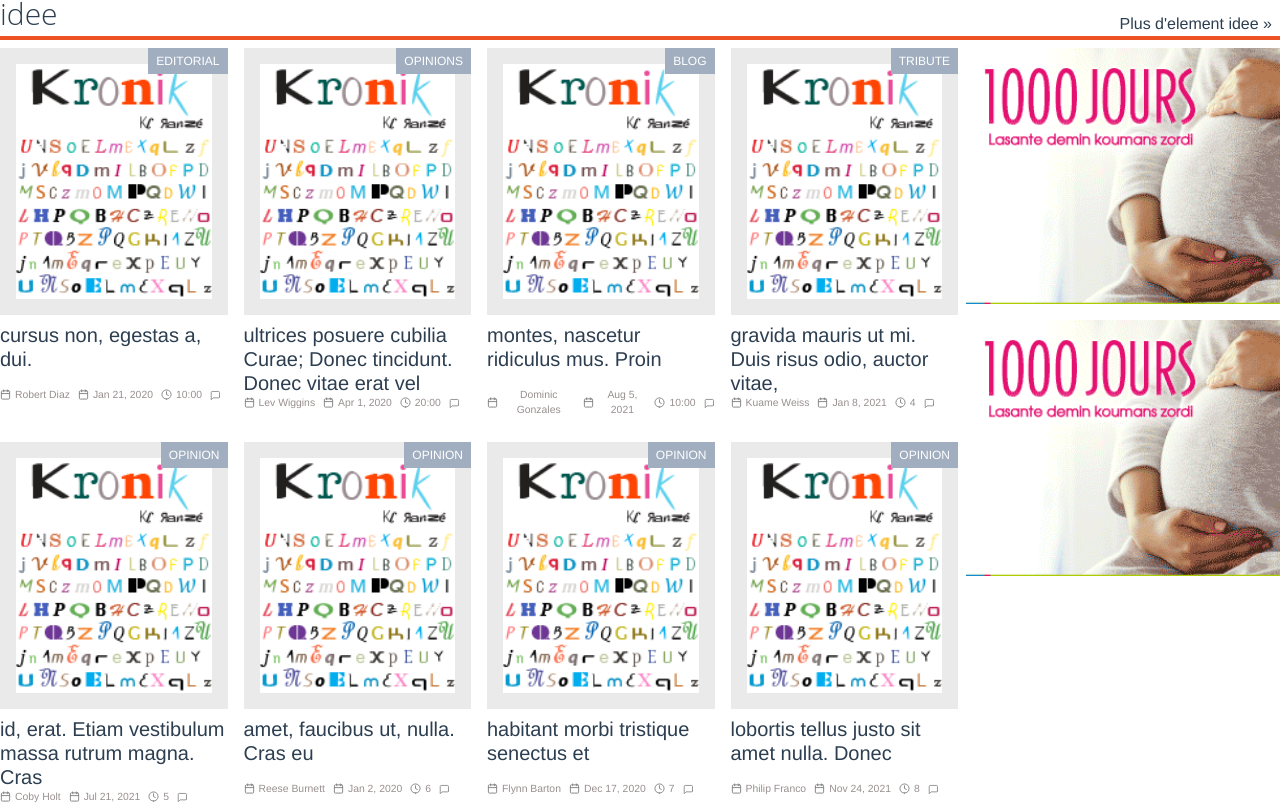
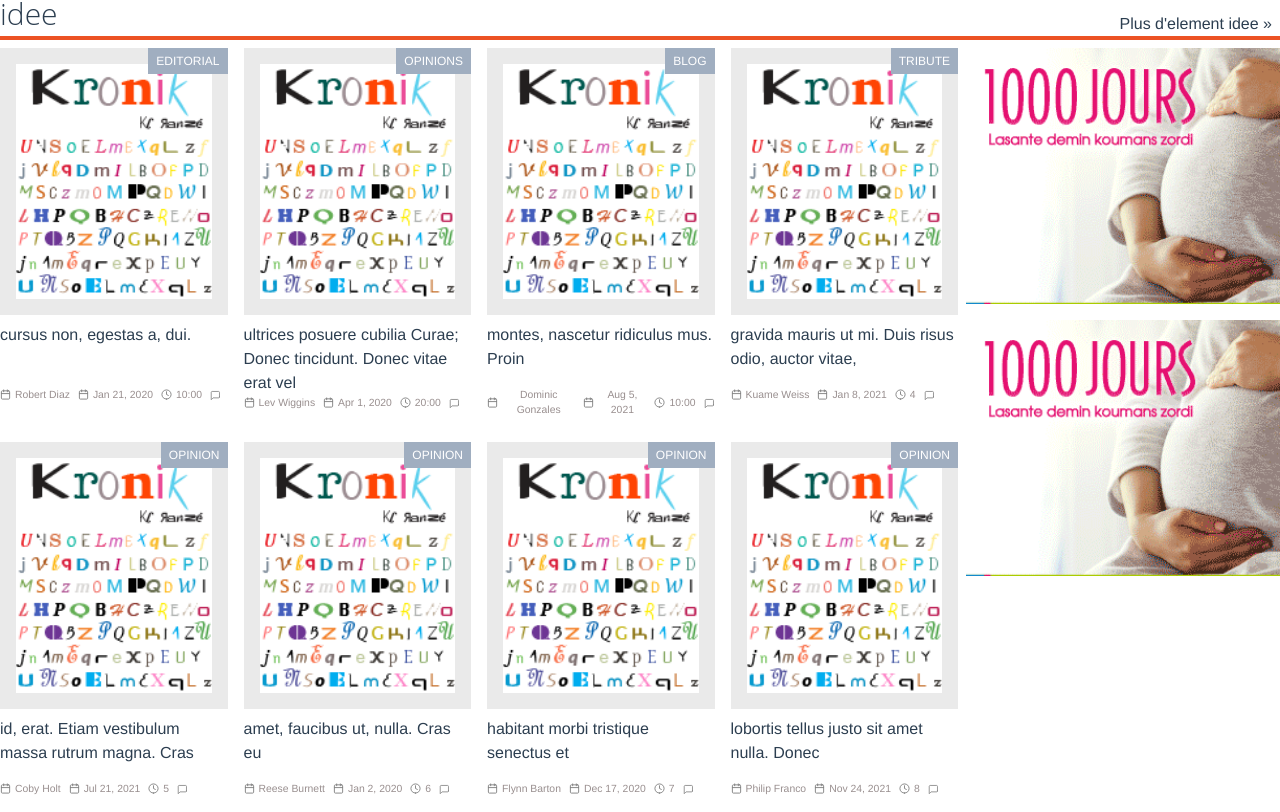
Before and after one commit to mahima98/newspaper-website-vue, a Vue app: page / in a window 1280 px wide. Shown: the part 2387-3199 px from the top of the page. Built offline with nearby package versions, Linux system fonts and the light colour scheme.

Commit message:
ideeBox.vue updated

```diff
--- a/src/components/IdeeBox.vue
+++ b/src/components/IdeeBox.vue
@@ -11,8 +11,23 @@
       </div>
     </div>
     <div class="description py-2 ">
-      <div class="text-left text-xl leading-6 min-h-md ">
-        {{ ideevalues.title }}
+      <div class="text-left text-md leading-6 min-h-md ">
+        <router-link
+          :to="{
+            name: 'Article',
+            params: {
+              id: ideevalues.id,
+              title: ideevalues.title,
+              date: ideevalues.date,
+              time: ideevalues.time,
+              msg: ideevalues.msg,
+              description: ideevalues.description,
+              img: ideevalues.img,
+              author: ideevalues.author,
+            },
+          }"
+          >{{ ideevalues.title }}</router-link
+        >
       </div>
       <div class="time">
         <div class="flex text-xss text-gray-300 space-x-2">
```
